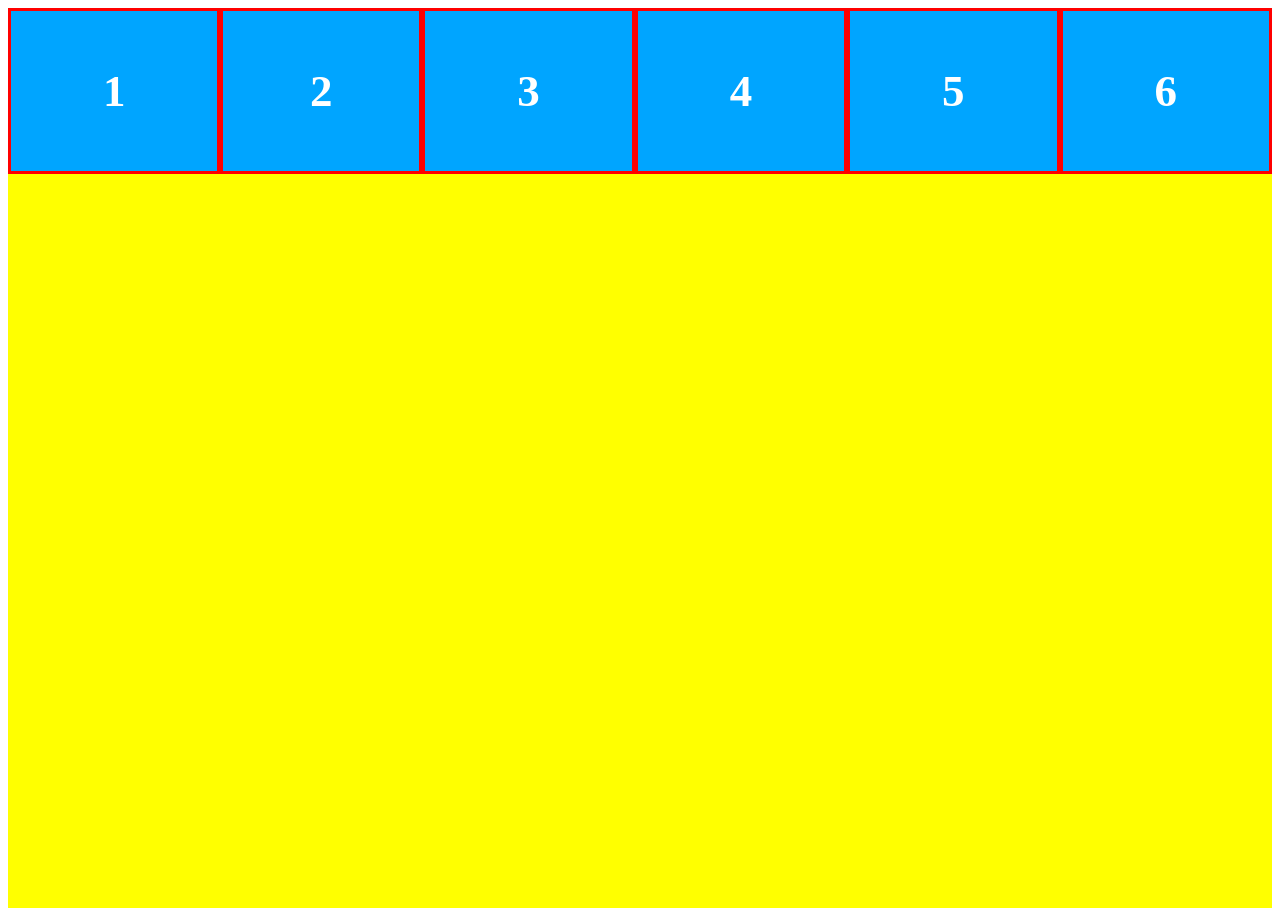
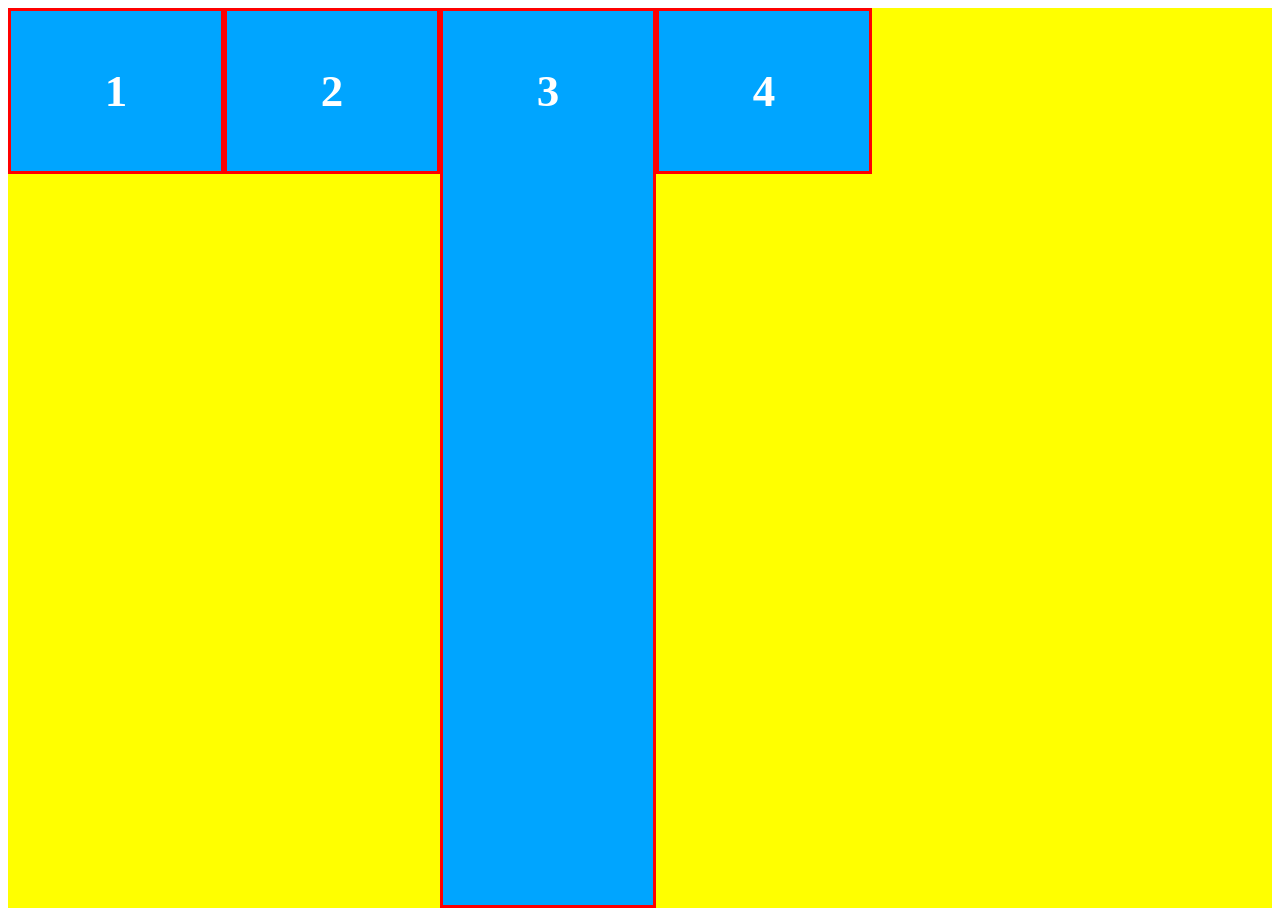
Before and after one commit to alibabaie/Learn-FlexBox, a plain HTML site: page indexFlexBox.html in a window 1280 px wide. Drawn offline with Linux system fonts and the light colour scheme.

Commit message:
section1 session8

```diff
--- a/FlexBoxstyle.css
+++ b/FlexBoxstyle.css
@@ -4,15 +4,12 @@ padding: 0px;
 margin: 0px;
 list-style-type: none;
 display: flex;
-/* flex-wrap: wrap;  */
 background-color: yellow;
 height: 900px;
 
 }
 
 .FlexItem{
-/* flex-grow: 1;  */
-flex-shrink: 1;
 background-color: rgb(0, 165, 255);
 padding: 5px;
 width: 200px;
@@ -27,13 +24,12 @@ border: solid 3px red;
 
 }
 
-.FlexItem2{
-    /* flex-grow: 10;  */
-    flex-shrink: 4;
+.FlexItem3{
+    align-self: stretch;
     background-color: rgb(0, 165, 255);
     padding: 5px;
     width: 200px;
-    height: 150px;
+    /* height: 150px;    */
     /* margin-top: 10px;  */
     line-height: 150px;
     color: white;
--- a/indexFlexBox.html
+++ b/indexFlexBox.html
@@ -12,11 +12,11 @@
 <ul class="FlexContainer">
 
  <li class="FlexItem">1</li>
- <li class="FlexItem2">2</li>
- <li class="FlexItem">3</li>
+ <li class="FlexItem">2</li>
+ <li class="FlexItem3">3</li>
  <li class="FlexItem">4</li>
- <li class="FlexItem">5</li>
- <li class="FlexItem">6</li>
+ <!-- <li class="FlexItem">5</li>
+ <li class="FlexItem">6</li> -->
 
 </ul>
 
```
